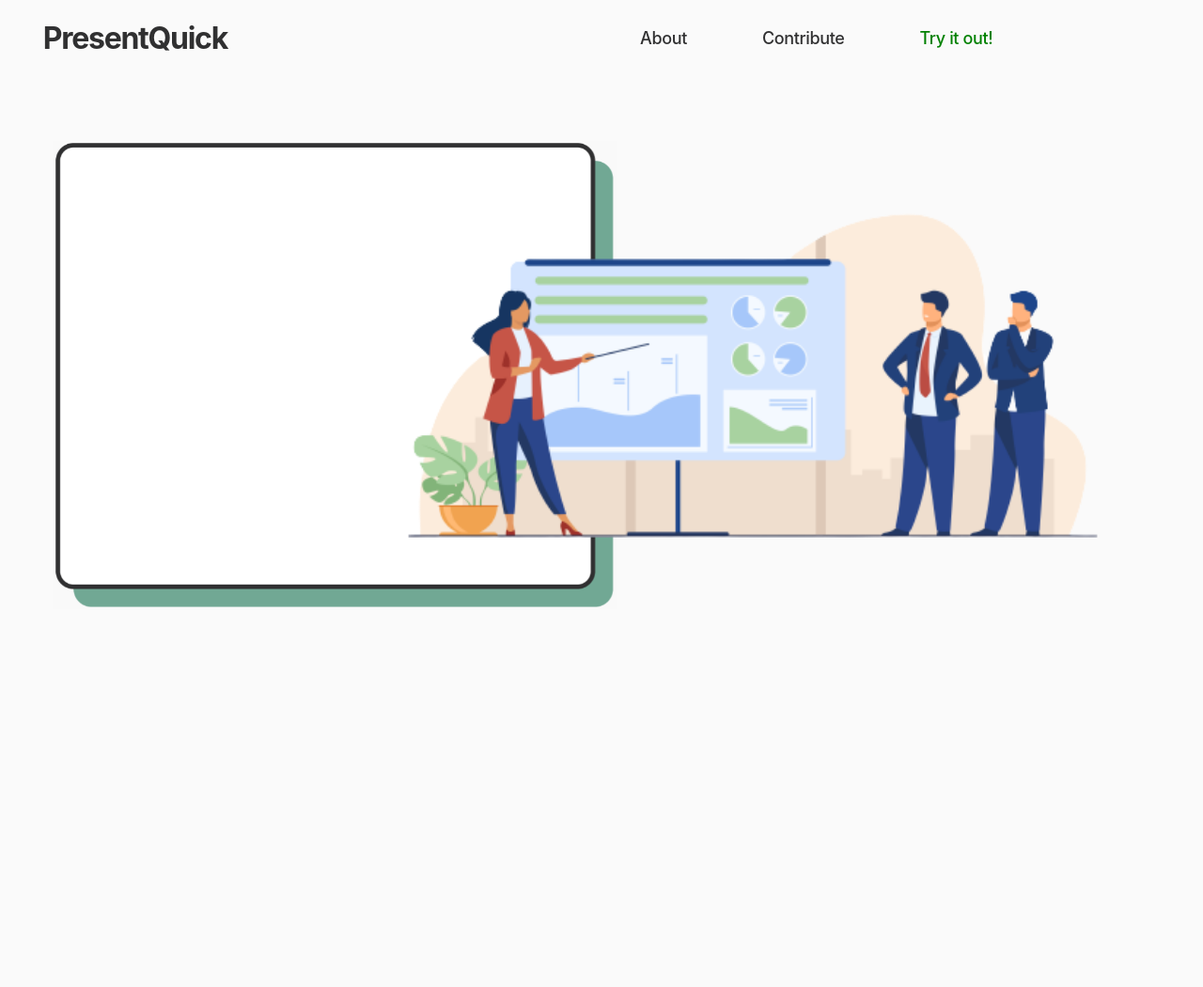
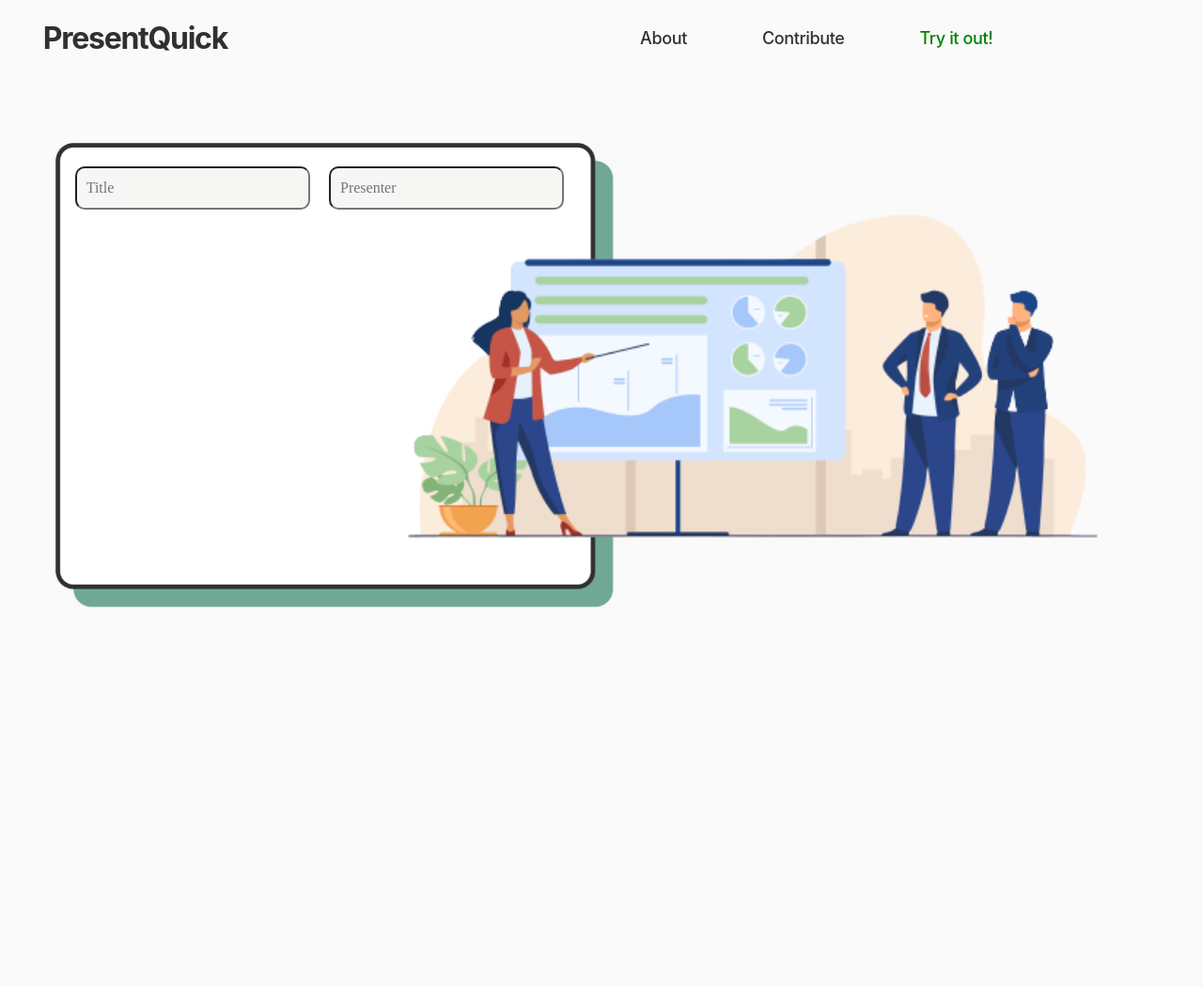
Before and after one commit to neeltron/PresentQuick, a Flask app: page /try in a window 1280 px wide. Shown: the whole page at 94% size. Run offline with Flask 2, Linux system fonts and the light colour scheme.

Commit message:
added tf1, tf2 + css

```diff
--- a/templates/tryitout.html
+++ b/templates/tryitout.html
@@ -155,6 +155,32 @@
   height: 900px;
   position: absolute;
 }
+#tf1 {
+  position: absolute;
+  width: 242px;
+  height: 40px;
+  left: 4%;
+  top: 3%;
+  background: #F6F6F5;
+  border-radius: 10px;
+  font-family: Poppins;
+  font-style: normal;
+  font-weight: 500;
+  font-size: 16px;
+}
+#tf2 {
+  position: absolute;
+  width: 242px;
+  height: 40px;
+  left: 49%;
+  top: 3%;
+  background: #F6F6F5;
+  border-radius: 10px;
+  font-family: Poppins;
+  font-style: normal;
+  font-weight: 500;
+  font-size: 16px;
+}
 </style>
 <body bgcolor = "FAFAFA">
 <h1 id = "heading">&nbsp;&nbsp;&nbsp;&nbsp;&nbsp;&nbsp;PresentQuick</h1>
@@ -164,7 +190,8 @@
   <a id = "try">Try it out!</a>
 </div>
 <div id = "trydiv">
-
+<input name = "title" id = "tf1" placeholder = "  Title"></input>
+<input name = "presenter" id = "tf2" placeholder = "  Presenter"></input>
 </div>
 <img src = "static/illustration.png" id="illustration" width=950px>
 </body>
```
